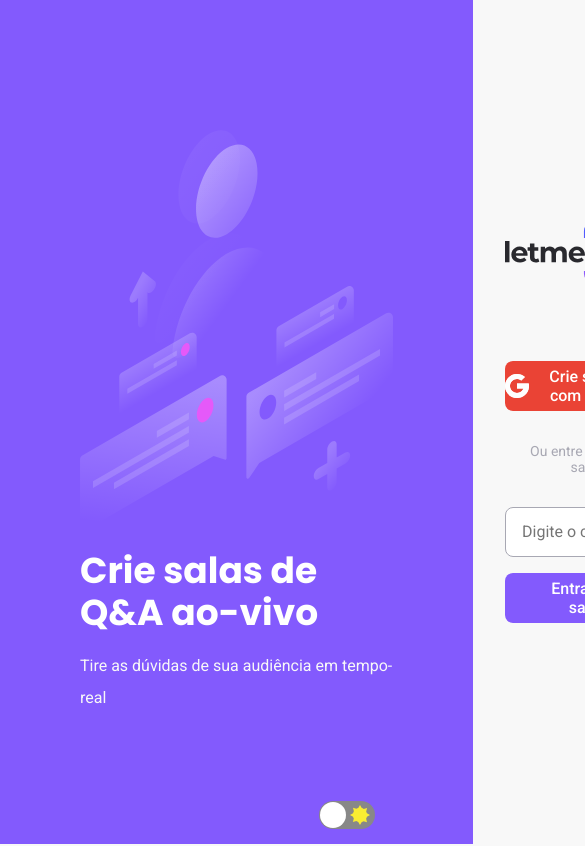
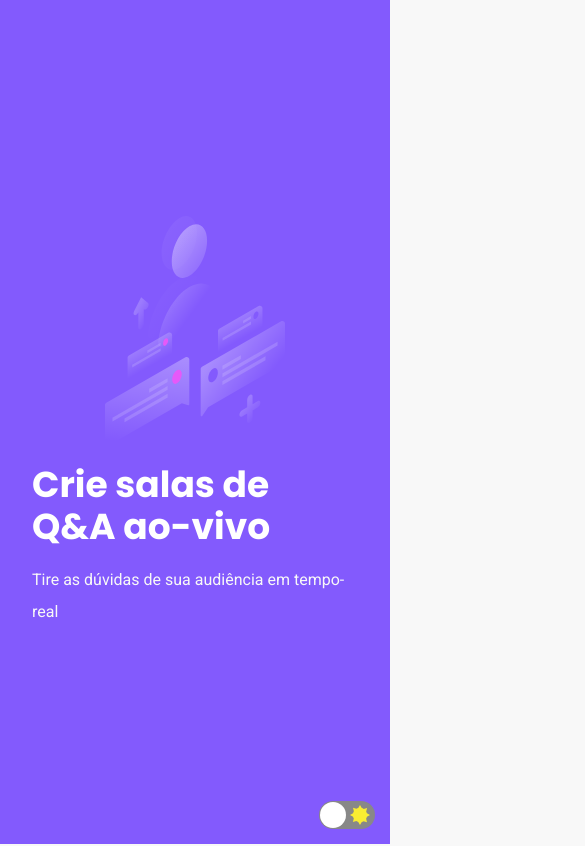
Before and after one commit to steniomoreira/letmeask, a React (Create React App) app: page / in a window 390 px wide. Shown: the top 846 px of the page, 585 px wide, since content can reach past the window. Built offline with nearby package versions, Linux system fonts and the light colour scheme; no server answers; the HTML template or start-up script is replaced by a standard one.

Commit message:
Responsividade na home

```diff
--- a/src/styles/auth.scss
+++ b/src/styles/auth.scss
@@ -141,4 +141,18 @@
             margin-left: 16px;
         }
     }
+
+    @media (max-width: 800px) {
+        display: block;
+
+        aside, main {
+            padding: 32px;
+            align-items: center;
+            height: 100vh;
+        }
+
+        aside img {
+            max-width: 180px;
+        }
+    }
 }
```
